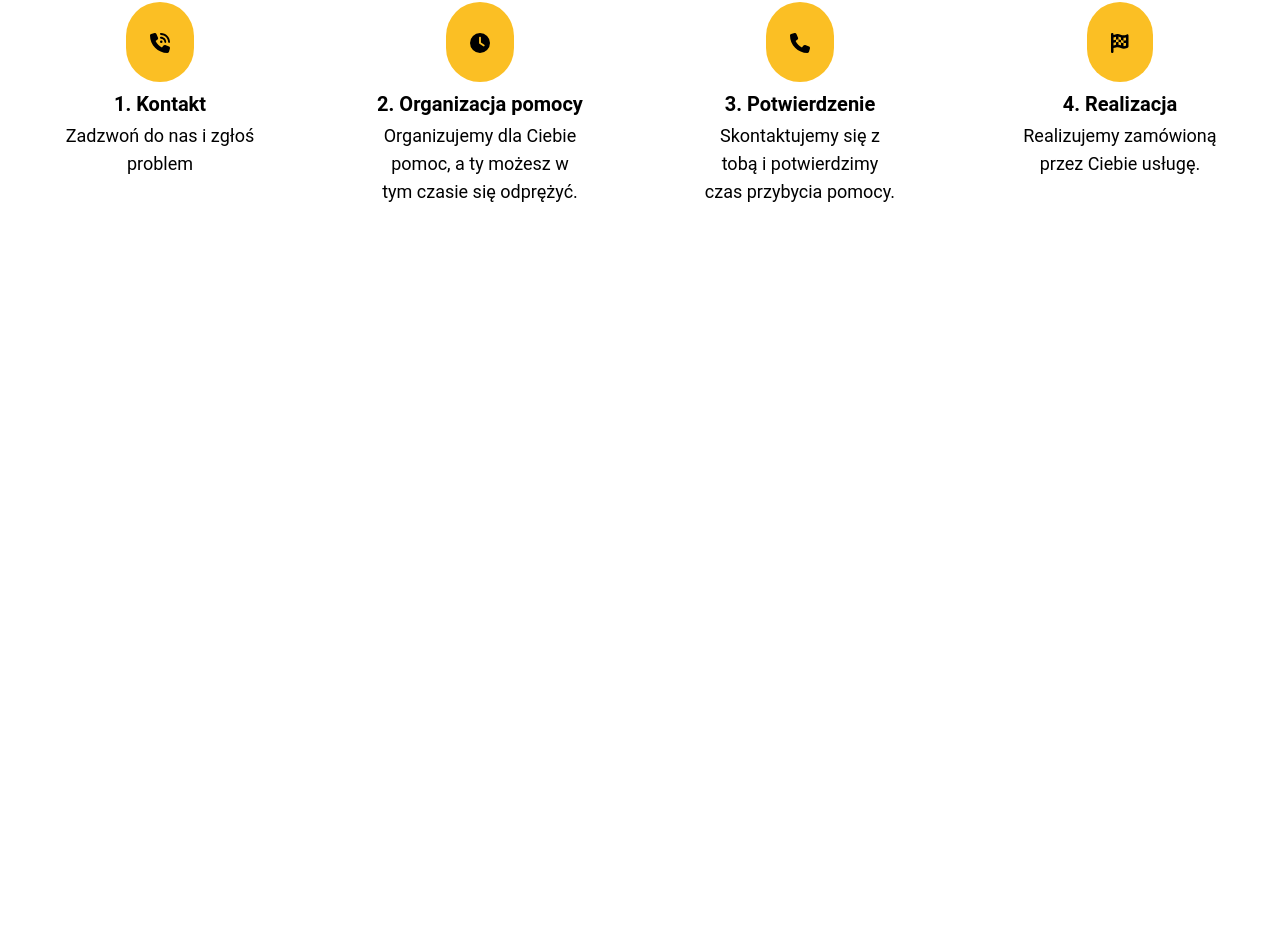
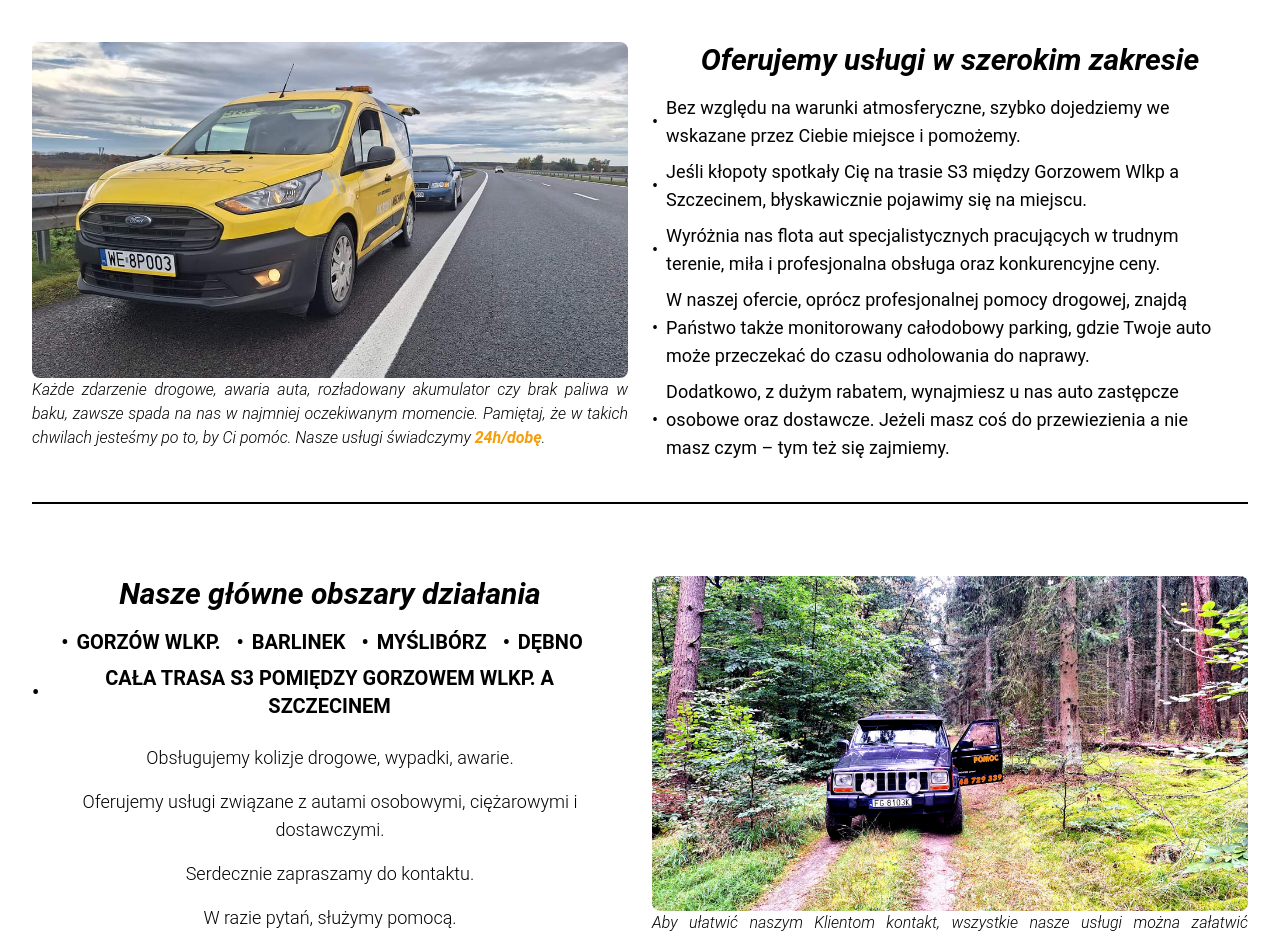
Before and after one commit to Centowsky/prokopisyn, a React (Create React App) app: page / in a window 1280 px wide. Shown: the part 830-1767 px from the top of the page. Before the commit the page ends 1068 px from the top, so only its background shows below. Built offline with nearby package versions, Linux system fonts and the light colour scheme.

Commit message:
The commit adds a new component called Description and changes the background color of the header. (generated by blackbox.ai )

```diff
--- a/src/App.js
+++ b/src/App.js
@@ -1,3 +1,4 @@
+import Description from "./components/Description";
 import Header from "./components/Header";
 import InfoWorking from "./components/InfoWorking";
 import Navigation from "./components/Navigation";
@@ -8,6 +9,7 @@ function App() {
     <div className="App">
       <Navigation />
       <Header />
+      <Description />
       <InfoWorking />
     </div>
   );
--- /dev/null
+++ b/src/components/Description.js
@@ -0,0 +1,102 @@
+import React from "react";
+import imageDes1 from "../assets/description1.jpeg";
+import imageDes2 from "../assets/description2.jpeg";
+
+const services = [
+  "Bez względu na warunki atmosferyczne, szybko dojedziemy we wskazane przez Ciebie miejsce i pomożemy.",
+  "Jeśli kłopoty spotkały Cię na trasie S3  między Gorzowem Wlkp a Szczecinem, błyskawicznie pojawimy się na miejscu.",
+  "Wyróżnia nas flota aut specjalistycznych pracujących w trudnym terenie, miła i profesjonalna obsługa oraz konkurencyjne ceny.",
+  "W naszej ofercie, oprócz profesjonalnej pomocy drogowej, znajdą Państwo także monitorowany całodobowy parking, gdzie Twoje auto może przeczekać do czasu odholowania do naprawy.",
+  "Dodatkowo, z dużym rabatem, wynajmiesz u nas auto zastępcze osobowe " +
+    "oraz dostawcze. Jeżeli masz coś do przewiezienia a nie masz czym – " +
+    "tym też się zajmiemy.",
+];
+
+const areas = [
+  "Gorzów Wlkp.",
+  "Barlinek",
+  "Myślibórz",
+  "Dębno",
+  "Cała trasa S3 pomiędzy Gorzowem Wlkp. a Szczecinem",
+];
+
+const Description = () => {
+  return (
+    <>
+      <div className="flex flex-col md:flex-row py-8 items-center md:items-start mx-4 md:mx-8 my-6 md:my-10 border-b-2 border-black">
+        <div className="md:w-1/2 mb-4 md:mb-0">
+          <img
+            src={imageDes1}
+            alt="Zdjęcie na drodze S3"
+            className="w-full h-auto rounded-lg"
+          />
+          <p className="italic font-light text-justify">
+            Każde zdarzenie drogowe, awaria auta, rozładowany akumulator czy
+            brak paliwa w baku, zawsze spada na nas w najmniej oczekiwanym
+            momencie. Pamiętaj, że w takich chwilach jesteśmy po to, by Ci
+            pomóc. Nasze usługi świadczymy{" "}
+            <span className="text-amber-500 font-semibold">24h/dobę</span>.
+          </p>
+        </div>
+
+        <div className="md:w-1/2 md:ml-6">
+          <h2 className="text-center text-3xl italic mb-4 font-bold">
+            Oferujemy usługi w szerokim zakresie
+          </h2>
+          <ul className="flex flex-wrap items-center justify-center list-none p-0">
+            {services.map((service, index) => (
+              <li key={index} className="flex items-center text-lg mr-4 mb-2">
+                <span className="mr-2">&#8226;</span>
+                {service}
+              </li>
+            ))}
+          </ul>
+        </div>
+      </div>
+      <div className="flex flex-col md:flex-row py-8 items-center md:items-start mx-4 md:mx-8 my-6 md:my-10">
+        <div className="md:w-1/2 mb-4 md:mb-0">
+          <h2 className="text-center text-3xl italic mb-4 font-bold">
+            Nasze główne obszary działania
+          </h2>
+          <ul className="flex flex-wrap items-center justify-center list-none p-0 uppercase font-semibold">
+            {areas.map((area, index) => (
+              <li
+                key={index}
+                className="flex items-center text-center mr-4 mb-2 text-xl"
+              >
+                <span className="mr-2">&#8226;</span>
+                {area}
+              </li>
+            ))}
+          </ul>
+          <div className="mt-4 text-lg space-y-4 font-light text-center">
+            <p>Obsługujemy kolizje drogowe, wypadki, awarie.</p>
+            <p>
+              Oferujemy usługi związane z autami osobowymi, ciężarowymi i
+              dostawczymi.
+            </p>
+            <p>Serdecznie zapraszamy do kontaktu.</p>
+            <p>W razie pytań, służymy pomocą.</p>
+          </div>
+        </div>
+
+        <div className="md:w-1/2 md:ml-6">
+          <img
+            src={imageDes2}
+            alt="Zdjęcie w lesie."
+            className="w-full h-auto rounded-lg"
+          />
+          <p className="italic font-light text-justify">
+            Aby ułatwić naszym Klientom kontakt, wszystkie nasze usługi można
+            załatwić dzwoniąc tylko pod jeden numer telefonu. Pomoc drogowa 24h,
+            ratownictwo drogowe, holowanie, assistance, parking, transport
+            ładunków, wynajem auta zastępczego – dzwoń pod numer{" "}
+            <span className="text-amber-500 font-semibold">729 339 051</span>
+          </p>
+        </div>
+      </div>
+    </>
+  );
+};
+
+export default Description;
--- a/src/styles/Header.css
+++ b/src/styles/Header.css
@@ -14,5 +14,5 @@
   position: absolute;
   width: 100%;
   height: 100%;
-  background-color: rgba(0, 0, 0, 0.8); /* Kolor tła ze sciemnieniem */
+  background-color: rgba(0, 0, 0, 0.9); /* Kolor tła ze sciemnieniem */
 }
```
Also changed, not shown: src/assets/description1.jpeg (added), src/assets/description2.jpeg (added).
